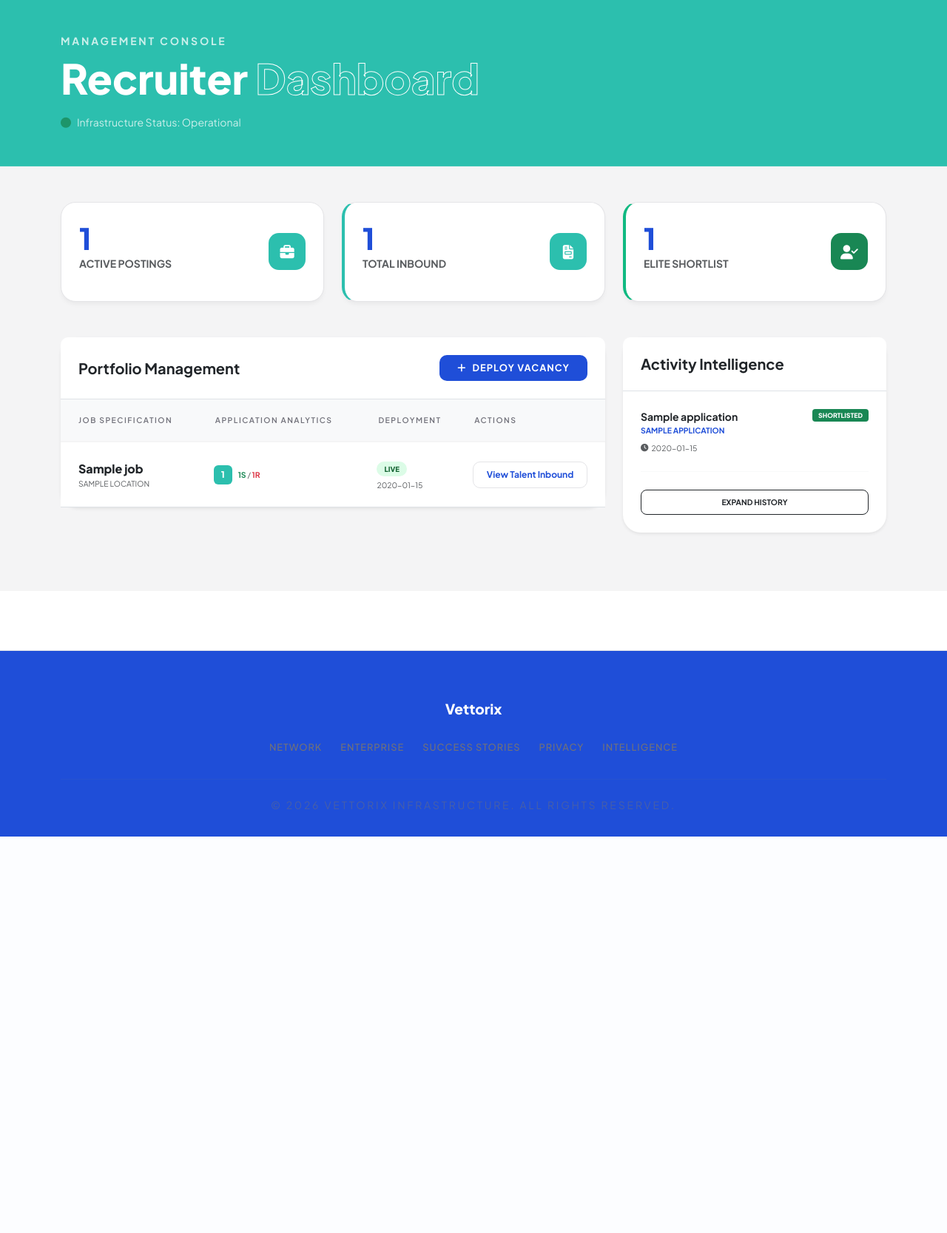
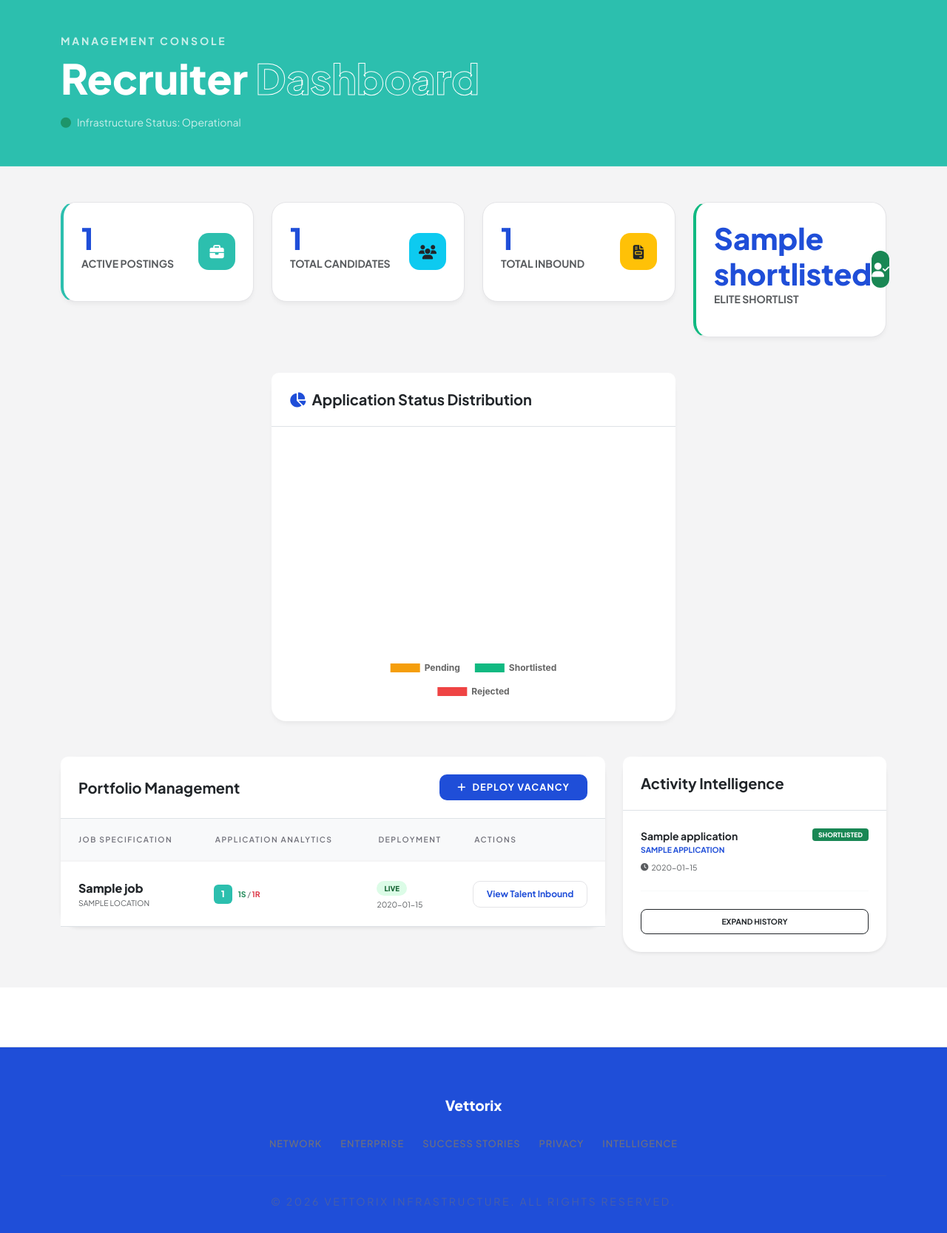
Before and after one commit to RootRace/demo-job-portal-application, a Flask app: template app/templates/recruiter_dashboard.html in a window 1280 px wide. Shown: the part 80-1747 px from the top of the page at 74% size. Before the commit the page ends 1211 px from the top, so only its background shows below. Run offline with Flask 3, Linux system fonts and the light colour scheme; the template is opened without the code that fills it: most values are stand-ins (such as "Sample title", 1, 10 or a date in 2020).

Commit message:
feat: add aggregated recruitment analytics and status distribution chart to dashboard

```diff
--- a/app/templates/recruiter_dashboard.html
+++ b/app/templates/recruiter_dashboard.html
@@ -12,15 +12,15 @@
     <div class="container">
 
         <div class="row g-4 mb-5">
-            <div class="col-md-4">
-                <div class="metric-card shadow-premium">
+            <div class="col-md-3">
+                <div class="metric-card shadow-premium border-primary-fade">
                     <div class="card-body p-4">
                         <div class="d-flex justify-content-between align-items-center">
                             <div>
                                 <h2 class="display-6 fw-extrabold mb-0">{{ jobs|length }}</h2>
                                 <p class="text-muted text-uppercase tracking-wider small fw-bold">Active Postings</p>
                             </div>
-                            <div class="metric-icon-box bg-teal text-white">
+                            <div class="metric-icon-box bg-primary text-white">
                                 <i class="fas fa-briefcase"></i>
                             </div>
                         </div>
@@ -28,15 +28,31 @@
                 </div>
             </div>
 
-            <div class="col-md-4">
-                <div class="metric-card shadow-premium border-primary-fade">
+            <div class="col-md-3">
+                <div class="metric-card shadow-premium border-info-fade">
                     <div class="card-body p-4">
                         <div class="d-flex justify-content-between align-items-center">
                             <div>
-                                <h2 class="display-6 fw-extrabold mb-0">{{ jobs|sum(attribute='application_count') }}</h2>
+                                <h2 class="display-6 fw-extrabold mb-0">{{ total_candidates }}</h2>
+                                <p class="text-muted text-uppercase tracking-wider small fw-bold">Total Candidates</p>
+                            </div>
+                            <div class="metric-icon-box bg-info text-dark">
+                                <i class="fas fa-users"></i>
+                            </div>
+                        </div>
+                    </div>
+                </div>
+            </div>
+
+            <div class="col-md-3">
+                <div class="metric-card shadow-premium border-warning-fade">
+                    <div class="card-body p-4">
+                        <div class="d-flex justify-content-between align-items-center">
+                            <div>
+                                <h2 class="display-6 fw-extrabold mb-0">{{ total_applications }}</h2>
                                 <p class="text-muted text-uppercase tracking-wider small fw-bold">Total Inbound</p>
                             </div>
-                            <div class="metric-icon-box bg-primary text-white">
+                            <div class="metric-icon-box bg-warning text-dark">
                                 <i class="fas fa-file-invoice"></i>
                             </div>
                         </div>
@@ -44,17 +60,33 @@
                 </div>
             </div>
 
-            <div class="col-md-4">
+            <div class="col-md-3">
                 <div class="metric-card shadow-premium border-success-fade">
                     <div class="card-body p-4">
                         <div class="d-flex justify-content-between align-items-center">
                             <div>
-                                <h2 class="display-6 fw-extrabold mb-0">{{ jobs|sum(attribute='shortlisted_count') }}</h2>
+                                <h2 class="display-6 fw-extrabold mb-0">{{ chart_data.shortlisted }}</h2>
                                 <p class="text-muted text-uppercase tracking-wider small fw-bold">Elite Shortlist</p>
                             </div>
                             <div class="metric-icon-box bg-success text-white">
                                 <i class="fas fa-user-check"></i>
                             </div>
+                        </div>
+                    </div>
+                </div>
+            </div>
+        </div>
+
+        <!-- NEW VISUAL ANALYTICS ROW -->
+        <div class="row mb-5">
+            <div class="col-md-6 offset-md-3">
+                <div class="card shadow-premium border-0" style="border-radius: 20px;">
+                    <div class="card-header bg-white border-bottom p-4">
+                        <h5 class="mb-0 fw-bold text-dark"><i class="fas fa-chart-pie me-2 text-primary"></i>Application Status Distribution</h5>
+                    </div>
+                    <div class="card-body p-4 d-flex justify-content-center">
+                        <div style="width: 100%; max-width: 350px;">
+                            <canvas id="statusChart"></canvas>
                         </div>
                     </div>
                 </div>
@@ -260,4 +292,47 @@
 
     .shadow-premium { box-shadow: 0 4px 6px -1px rgba(0, 0, 0, 0.05); }
 </style>
+<script src="https://cdn.jsdelivr.net/npm/chart.js"></script>
+<script>
+document.addEventListener("DOMContentLoaded", function () {
+    // Dynamic Chart Logic
+    const ctx = document.getElementById('statusChart').getContext('2d');
+
+    // Values from backend
+    const appliedData = parseInt("{{ chart_data.applied }}") || 0;
+    const shortlistData = parseInt("{{ chart_data.shortlisted }}") || 0;
+    const rejectedData = parseInt("{{ chart_data.rejected }}") || 0;
+
+    // Instantiate Chart
+    const statusChart = new Chart(ctx, {
+        type: 'doughnut',
+        data: {
+            labels: ['Pending', 'Shortlisted', 'Rejected'],
+            datasets: [{
+                data: [appliedData, shortlistData, rejectedData],
+                backgroundColor: [
+                    '#f59e0b', // warning/amber
+                    '#10b981', // success/emerald
+                    '#ef4444'  // danger/red
+                ],
+                borderWidth: 0,
+                hoverOffset: 4
+            }]
+        },
+        options: {
+            responsive: true,
+            cutout: '75%',
+            plugins: {
+                legend: {
+                    position: 'bottom',
+                    labels: {
+                        padding: 20,
+                        font: { family: "'Inter', sans-serif", weight: 'bold', size: 12 }
+                    }
+                }
+            }
+        }
+    });
+});
+</script>
 {% endblock %}
```
Also changed, not shown: app/controller/recruiter.py (+31 -1 lines).
